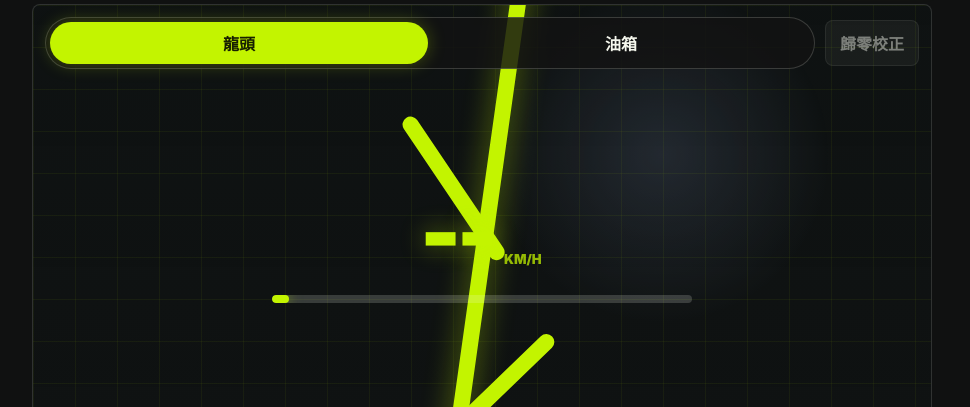
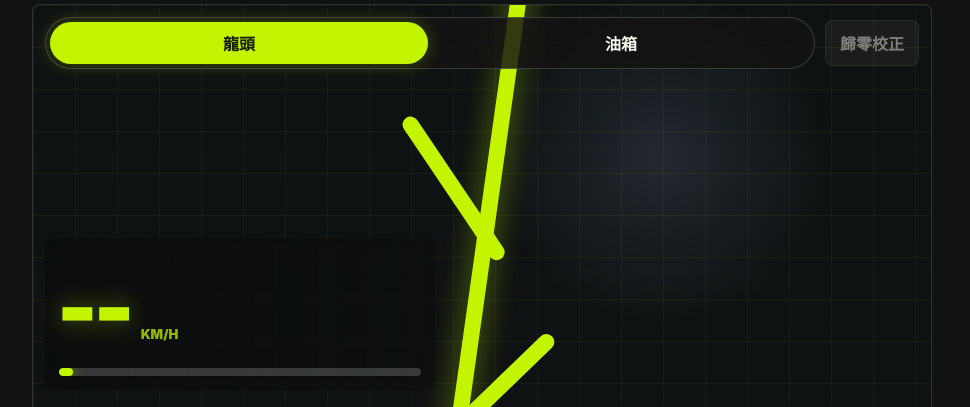
Before and after one commit to virus874874/Moto-Agent, a website with bundled scripts: page index.html in a window 1280 px wide. Shown: the part 82-489 px from the top of the page, without its empty margins (158-1128 px from the left). Built offline with nearby package versions, Linux system fonts and the light colour scheme.

Commit message:
Move speed readout away from route line

```diff
--- a/service-worker.js
+++ b/service-worker.js
@@ -1,4 +1,4 @@
-const CACHE_NAME = "moto-agent-v18";
+const CACHE_NAME = "moto-agent-v19";
 const APP_ASSETS = [
   "./",
   "./index.html",
--- a/styles.css
+++ b/styles.css
@@ -211,18 +211,23 @@ h1 {
 }
 
 .speed-stage {
-  align-self: center;
-  justify-self: center;
-  width: min(100%, 420px);
-  text-align: center;
+  align-self: end;
+  justify-self: start;
+  width: min(100%, 390px);
+  margin-bottom: 8px;
+  padding: 12px 14px 14px;
+  border-radius: 8px;
+  background: linear-gradient(90deg, rgba(11, 13, 13, 0.84), rgba(11, 13, 13, 0.36));
+  text-align: left;
+  backdrop-filter: blur(8px);
 }
 
 .speed-readout {
   position: relative;
   display: inline-flex;
   align-items: flex-end;
-  justify-content: center;
-  min-width: 220px;
+  justify-content: flex-start;
+  min-width: 180px;
 }
 
 .speed-readout output {
@@ -243,7 +248,7 @@ h1 {
 
 .speed-bar {
   height: 8px;
-  margin: 16px auto 0;
+  margin: 14px 0 0;
   overflow: hidden;
   border-radius: 999px;
   background: rgba(245, 247, 237, 0.18);
@@ -403,6 +408,6 @@ h1 {
   }
 
   .speed-readout output {
-    font-size: 4.8rem;
+    font-size: 4.4rem;
   }
 }
```
